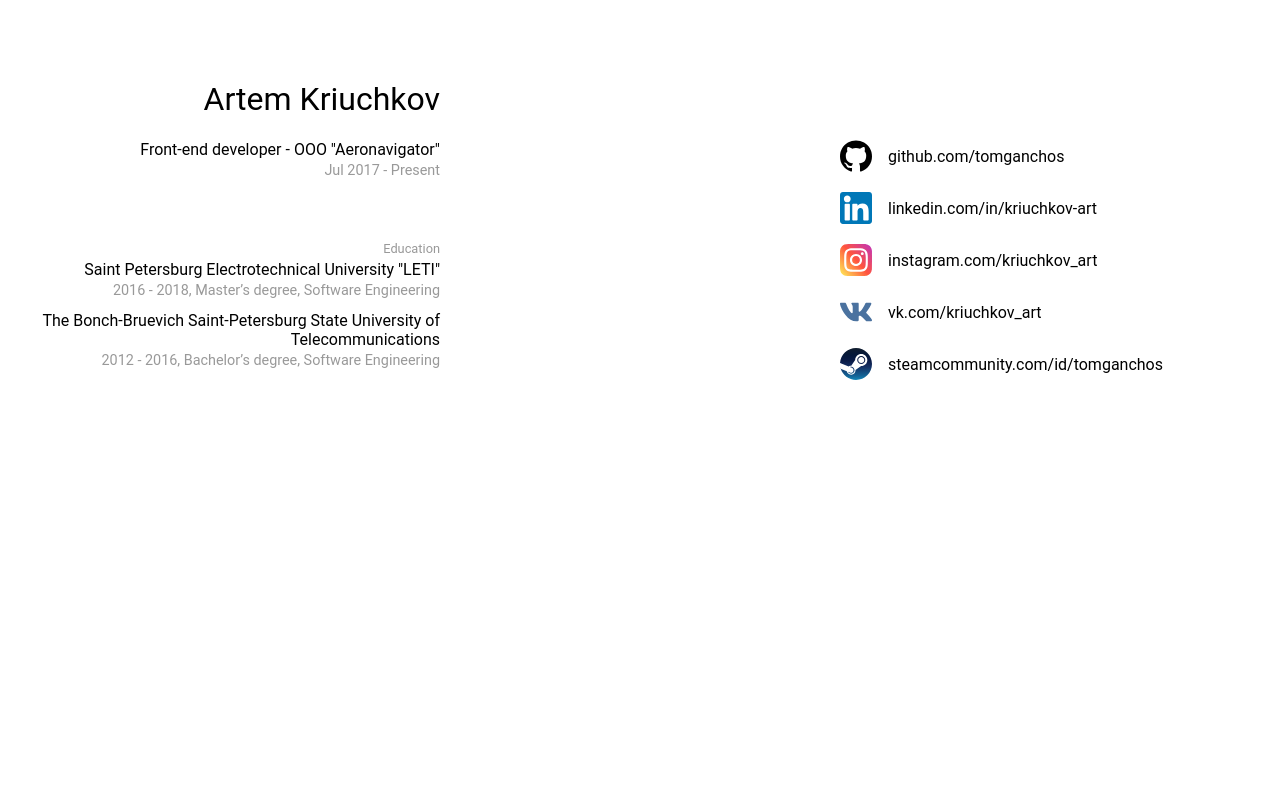
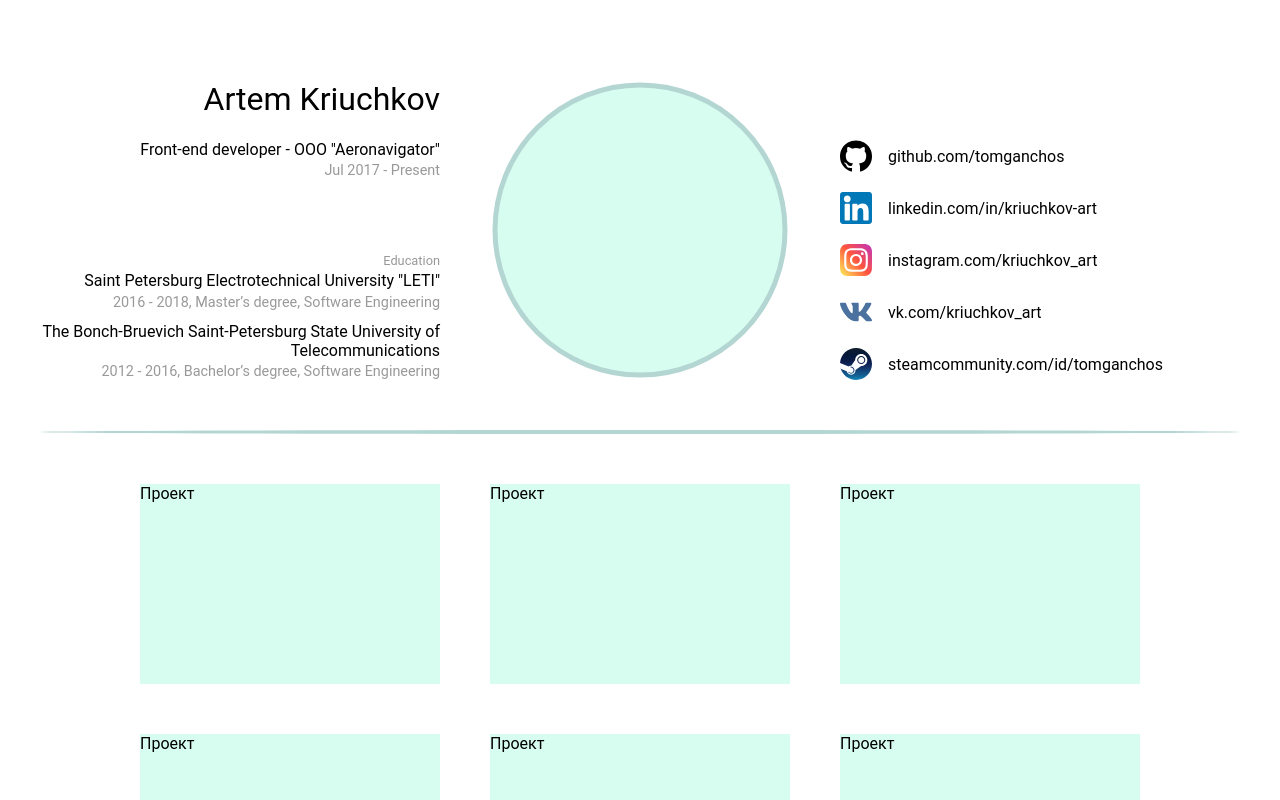
Before and after one commit to tomganchos/personal-page, a Vue app: page / in a window 1280 px wide. Shown: the top 800 px of the page. Built offline with nearby package versions, Linux system fonts and the light colour scheme.

Commit message:
add link in linkComponent, add project list

```diff
--- a/src/App.vue
+++ b/src/App.vue
@@ -31,6 +31,10 @@
                         class="link-item"/>
       </ul>
     </header>
+    <div class="divider"/>
+    <main>
+      <project-component v-for="item in projects" :key="item.name"/>
+    </main>
   </div>
 </template>
 
@@ -39,9 +43,11 @@
 
 import LinkComponent from "@/components/linkComponent";
 import AvatarComponent from "@/components/AvatarComponent";
+import ProjectComponent from "@/components/projectComponent";
 export default {
   name: 'App',
   components: {
+    ProjectComponent,
     AvatarComponent,
     LinkComponent
     // HelloWorld
@@ -90,6 +96,56 @@ export default {
           description: 'steamcommunity.com/id/tomganchos',
           icon: 'steam'
         },
+      ],
+      projects: [
+        {
+          name: 'gameLife',
+          description: 'Conway\'s Game of Life',
+          tags: ['Vue', 'css'],
+          img: ''
+        },
+        {
+          name: 'tourismSite',
+          description: 'Site of Pskov child tourism',
+          tags: ['Vue', 'css'],
+          img: ''
+        },
+        {
+          name: 'tourismSite',
+          description: 'Site of Pskov child tourism',
+          tags: ['Vue', 'css'],
+          img: ''
+        },
+        {
+          name: 'tourismSite',
+          description: 'Site of Pskov child tourism',
+          tags: ['Vue', 'css'],
+          img: ''
+        },
+        {
+          name: 'tourismSite',
+          description: 'Site of Pskov child tourism',
+          tags: ['Vue', 'css'],
+          img: ''
+        },
+        {
+          name: 'tourismSite',
+          description: 'Site of Pskov child tourism',
+          tags: ['Vue', 'css'],
+          img: ''
+        },
+        {
+          name: 'tourismSite',
+          description: 'Site of Pskov child tourism',
+          tags: ['Vue', 'css'],
+          img: ''
+        },
+        {
+          name: 'tourismSite',
+          description: 'Site of Pskov child tourism',
+          tags: ['Vue', 'css'],
+          img: ''
+        }
       ]
     }
   }
@@ -102,7 +158,8 @@ export default {
     -webkit-font-smoothing: antialiased;
     -moz-osx-font-smoothing: grayscale;
     display: flex;
-    justify-content: center;
+    flex-direction: column;
+    align-items: center;
   }
   header {
     max-width: 1200px;
@@ -131,6 +188,10 @@ export default {
     align-items: flex-end;
     padding-bottom: 0.7em;
   }
+  .experience-item:hover {
+    color: darkcyan;
+    cursor: pointer;
+  }
   .experience-item:last-child {
     padding-bottom: 0;
   }
@@ -142,6 +203,9 @@ export default {
     color: #999;
     font-size: 0.9em;
     text-align: right;
+  }
+  .experience-item:hover .experience-item__description {
+    color: darkcyan;
   }
   .header-education {
     grid-column: 1;
@@ -169,10 +233,11 @@ export default {
     margin-bottom: 0.7em;
   }
   .education-item:last-child {
-    padding-bottom: 0;
+    margin-bottom: 0;
   }
   .education-item:hover {
-    box-shadow: 0 0 1px rgba(0,0,0,0.3);
+    color: darkcyan;
+    cursor: pointer;
   }
   .education-item__title {
     padding-bottom: 0.2em;
@@ -183,13 +248,17 @@ export default {
     color: #999;
     font-size: 0.9em;
   }
+  .education-item:hover .education-item__description {
+    color: darkcyan;
+  }
   .header-avatar {
     grid-column: 2;
     grid-row: 1 / 4;
-    justify-self: center;
-    align-self: center;
     height: 300px;
     width: 400px;
+    display: flex;
+    justify-content: center;
+    align-items: center;
   }
   .link-list {
     grid-column: 3;
@@ -203,10 +272,31 @@ export default {
     align-items: center;
     padding: 10px 0;
   }
+  .link-item:hover {
+    color: darkcyan;
+    cursor: pointer;
+  }
+  /*>>>.link-item path:hover {*/
+  /*  fill: red !important;*/
+  /*  display: none;*/
+  /*}*/
   .link-item:first-child {
     padding-top: 0;
   }
   .link-item:last-child {
     padding-bottom: 0;
   }
+  .divider {
+    margin: 50px 0;
+    width: 1200px;
+    height: 4px;
+    background-color: #B4D6D3;
+    border-radius: 50%;
+  }
+  main {
+    display: grid;
+    grid-template-columns: 300px 300px 300px;
+    grid-template-rows: 200px 200px 200px;
+    grid-gap: 50px;
+  }
 </style>
--- a/src/components/AvatarComponent.vue
+++ b/src/components/AvatarComponent.vue
@@ -1,14 +1,27 @@
 <template>
-  <svg width="300" height="300">
+  <svg viewBox="0 0 300 300">
+    <ellipse cx="150" cy="150" rx="145" ry="145"
+             stroke="#B4D6D3" stroke-width="5" fill="#D7FDF0"/>
+    bsf
   </svg>
 </template>
 
 <script>
   export default {
-    name: "AvatarComponent"
+    name: "AvatarComponent",
+    data () {
+      return {
+      }
+    },
+    methods: {
+
+    }
   }
 </script>
 
 <style scoped>
-
+  svg {
+    height: 300px;
+    width: 300px;
+  }
 </style>
--- /dev/null
+++ b/src/components/projectComponent.vue
@@ -0,0 +1,17 @@
+<template>
+  <div class="project">
+    Проект
+  </div>
+</template>
+
+<script>
+  export default {
+    name: "projectComponent"
+  }
+</script>
+
+<style scoped>
+  .project {
+    background-color: #D7FDF0;
+  }
+</style>
```
Also changed, not shown: src/components/linkComponent.vue (+13 -6 lines).
